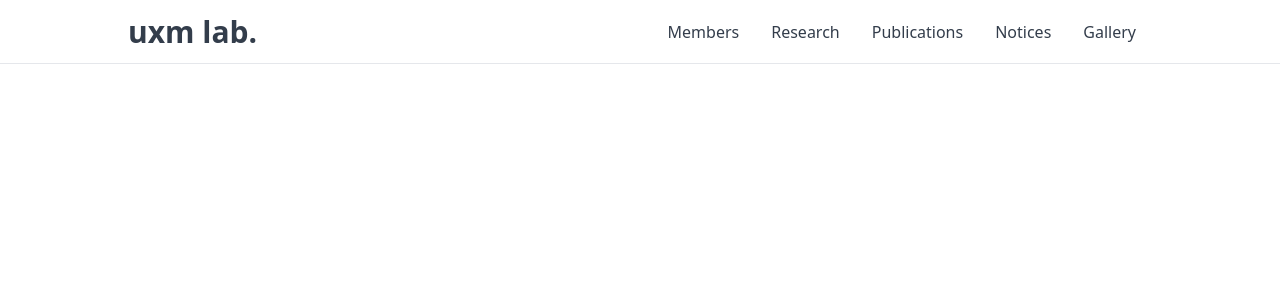
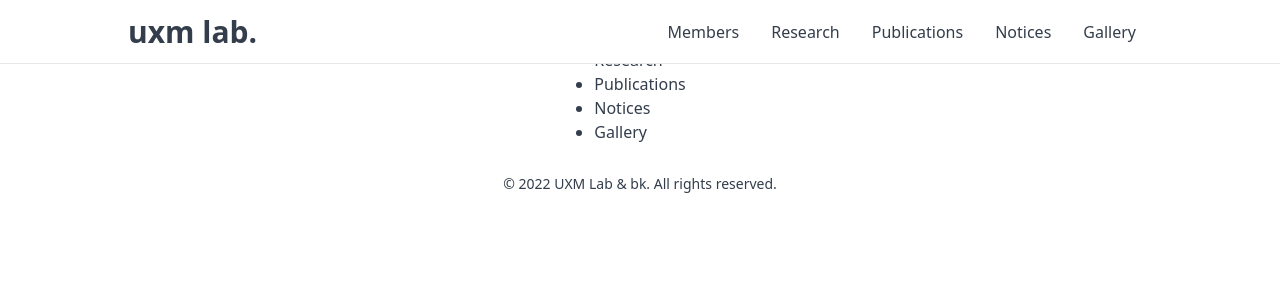
Before and after one commit to UXMUnderGraduate/UXM-Lab-FE, a React (Create React App) app: page /test in a window 1280 px wide. Shown: the top 300 px of the page. Built offline with nearby package versions, Linux system fonts and the light colour scheme.

Commit message:
Feat : 햄버거 메뉴

```diff
--- a/src/App.jsx
+++ b/src/App.jsx
@@ -9,6 +9,7 @@ import Gallery from './pages/Gallery';
 import GalleryDetail from './pages/GalleryDetail';
 import { useEffect } from 'react';
 import Research from './pages/Research';
+import Bugger from './components/layout/Bugger';
 
 var vh = 0;
 
@@ -29,6 +30,7 @@ function App() {
         <Route path="/notices/:id" element={<NoticeDetail />} />
         <Route path="/gallery" element={<Gallery />} />
         <Route path="/gallery/:id" element={<GalleryDetail />} />
+        <Route path="/test" element={<Bugger />} />
       </Routes>
     </Layout>
   );
--- /dev/null
+++ b/src/components/layout/Bugger.jsx
@@ -0,0 +1,59 @@
+import React, { useEffect, useRef } from 'react';
+import { NavLink } from 'react-router-dom';
+
+export default function Bugger({ toggle, setToggle }) {
+  const outside = useRef();
+  useEffect(() => {
+    document.addEventListener('mousedown', handlerOutsie);
+
+    return () => {
+      document.removeEventListener('mousedown', handlerOutsie);
+    };
+  });
+
+  const handlerOutsie = (e) => {
+    if (!outside.current.contains(e.target)) {
+      //현재 클릭한 곳이 메뉴 컴포넌트 안이 아니면 닫기
+      toggleSide();
+    }
+  };
+
+  const toggleSide = () => {
+    setToggle(false);
+  };
+
+  return (
+    <div className="inline" ref={outside}>
+      <div className="list-item">
+        <NavLink className="list-item-text" to="/">
+          Home
+        </NavLink>
+      </div>
+      <div className="list-item">
+        <NavLink className="list-item-text" to="/members">
+          Members
+        </NavLink>
+      </div>
+      <div className="list-item">
+        <NavLink className="list-item-text" to="/research">
+          Research
+        </NavLink>
+      </div>
+      <div className="list-item">
+        <NavLink className="list-item-text" to="/publications">
+          Publications
+        </NavLink>
+      </div>
+      <div className="list-item">
+        <NavLink className="list-item-text" to="/notices">
+          Notices
+        </NavLink>
+      </div>
+      <div className="list-item">
+        <NavLink className="list-item-text" to="/gallery">
+          Gallery
+        </NavLink>
+      </div>
+    </div>
+  );
+}
--- a/src/components/layout/Header.jsx
+++ b/src/components/layout/Header.jsx
@@ -1,22 +1,29 @@
-import React from 'react';
+import React, { useEffect, useState } from 'react';
 import { Link } from 'react-router-dom';
 import Nav from './Nav';
 import Menu from '../../assets/menu.png';
+import Bugger from './Bugger';
 
 const Header = () => {
+  const [toggle, setToggle] = useState(false);
+
+  const toggleClosed = () => setToggle(!toggle);
+  useEffect(() => {}, [toggle]);
+
   return (
-    <header className='header'>
-      <div className='header-container'>
+    <header className="header">
+      <div className="header-container">
         <div>
-          <Link to='/' className='font-bold text-2xl sm:text-3xl'>
+          <Link to="/" className="font-bold text-2xl sm:text-3xl">
             uxm lab.
           </Link>
         </div>
-        <div className='block md:hidden'>
-          <img src={Menu} alt='menu' className='w-6 h-6' />
+        <div className="block md:hidden top-0 right-0 " onClick={toggleClosed}>
+          {toggle ? null : <img src={Menu} alt="menu" className="w-6 h-6" />}
         </div>
         <Nav />
       </div>
+      {toggle ? <Bugger toggle={toggle} setToggle={setToggle} /> : <></>}
     </header>
   );
 };
```
